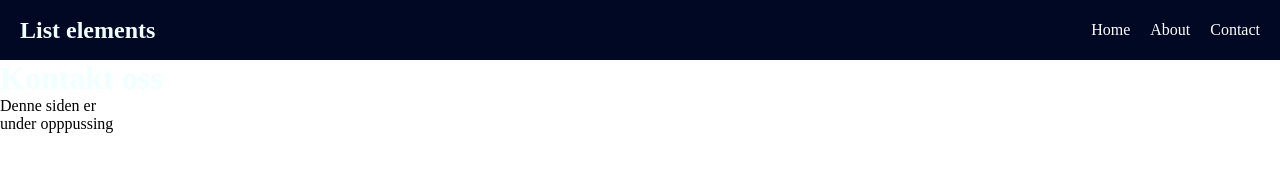
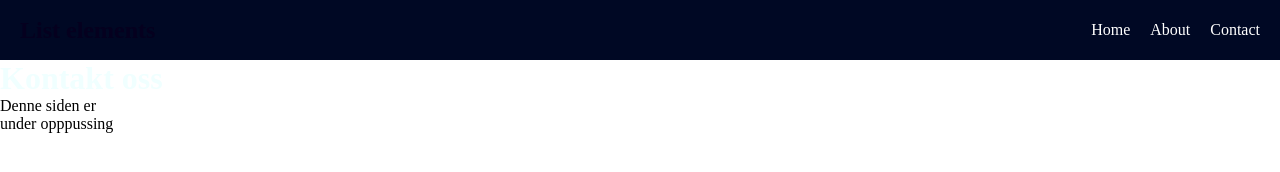
Before and after one commit to EmilEndresen/lists, a plain HTML site: page contact.html in a window 1280 px wide. Drawn offline with Linux system fonts and the light colour scheme.

Commit message:
changed text color on contact header

```diff
--- a/contact.html
+++ b/contact.html
@@ -8,7 +8,7 @@
    </head>
    <body>
       <nav>
-         <h1>List elements</h1>
+         <h1 style="color: hsl(250, 100%, 6%)">List elements</h1>
          <ul>
             <li><a href="index.html">Home</a></li>
             <li><a target="_blank" href="https://www.bt.no/">About</a></li>
```
